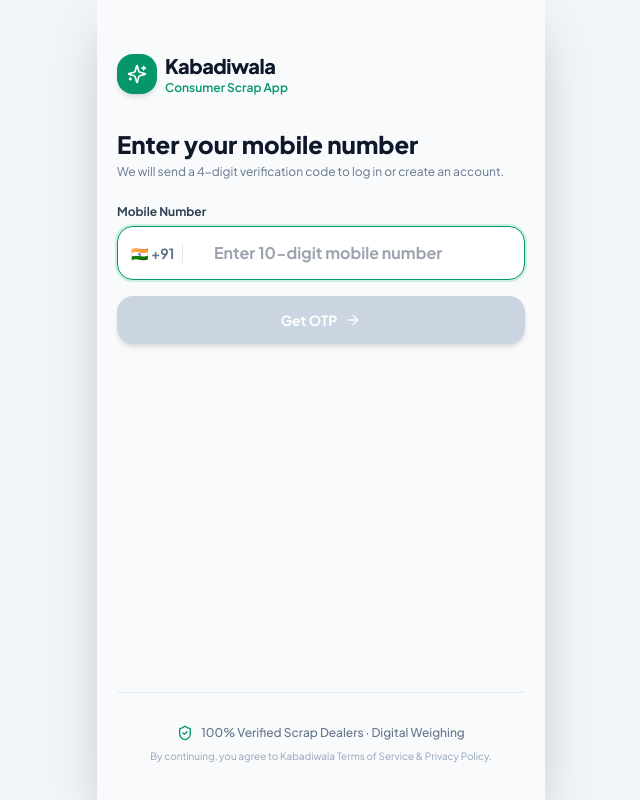
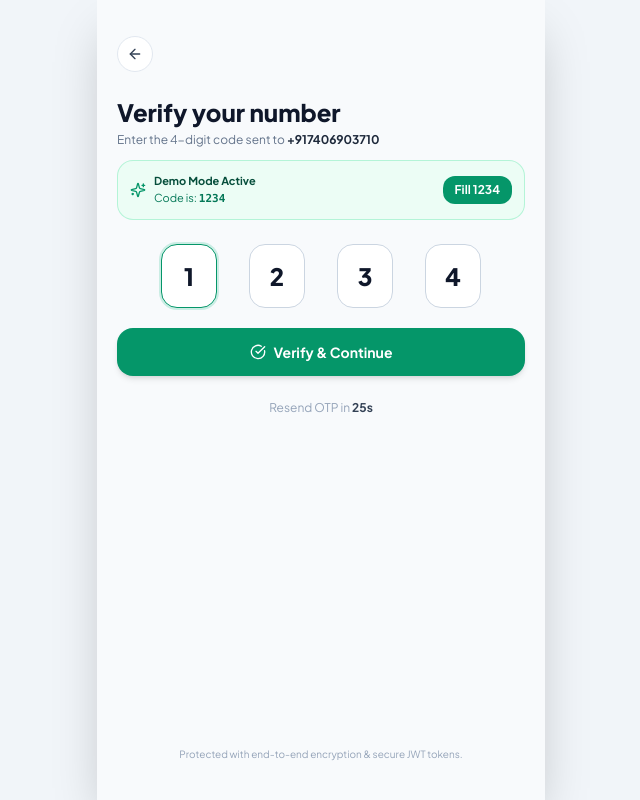
Before and after one commit to Anmolkamath47/Kabadiwala-, a React (Vite) app in the folder frontend/: page /otp-verify in a window 1280 px wide. Before the commit this address led to /login. Shown: the whole page, without its empty margins (319-959 px from the left). Built offline with nearby package versions, Linux system fonts and the light colour scheme; no server answers.

Commit message:
fix(auth): fix OTP verification loop and add pre-filled demo code support

```diff
--- a/frontend/src/pages/OtpVerifyScreen.tsx
+++ b/frontend/src/pages/OtpVerifyScreen.tsx
@@ -8,15 +8,27 @@ export const OtpVerifyScreen: React.FC = () => {
   const navigate = useNavigate();
   const { verifyOtpAndLogin, requestOtp } = useAuth();
 
-  const phone = (location.state as any)?.phone || '';
-  const demoOtp = (location.state as any)?.demoOtp || '1234';
+  const statePhone = (location.state as any)?.phone || '';
+  const [phone] = useState<string>(() => {
+    if (statePhone) {
+      sessionStorage.setItem('kabadiwala_pending_phone', statePhone);
+      return statePhone;
+    }
+    return sessionStorage.getItem('kabadiwala_pending_phone') || '+917406903710';
+  });
 
-  const [otp, setOtp] = useState(['', '', '', '']);
+  // Pre-filled with master demo code 1234
+  const [otp, setOtp] = useState(['1', '2', '3', '4']);
   const [error, setError] = useState<string | null>(null);
   const [isSubmitting, setIsSubmitting] = useState(false);
   const [resendTimer, setResendTimer] = useState(30);
 
-  const inputRefs = useRef<(HTMLInputElement | null)[]>([]);
+  const inputRefs = [
+    useRef<HTMLInputElement>(null),
+    useRef<HTMLInputElement>(null),
+    useRef<HTMLInputElement>(null),
+    useRef<HTMLInputElement>(null),
+  ];
 
   useEffect(() => {
     if (!phone) {
@@ -24,7 +36,7 @@ export const OtpVerifyScreen: React.FC = () => {
       return;
     }
 
-    inputRefs.current[0]?.focus();
+    inputRefs[0].current?.focus();
 
     const interval = setInterval(() => {
       setResendTimer((prev) => (prev > 0 ? prev - 1 : 0));
@@ -34,67 +46,33 @@ export const OtpVerifyScreen: React.FC = () => {
   }, [phone, navigate]);
 
   const handleChange = (index: number, value: string) => {
-    const cleanDigits = value.replace(/\D/g, '');
-
-    if (!cleanDigits) {
-      const newOtp = [...otp];
-      newOtp[index] = '';
-      setOtp(newOtp);
-      return;
-    }
-
-    if (cleanDigits.length > 1) {
-      const newOtp = [...otp];
-      const chars = cleanDigits.slice(0, 4).split('');
-      chars.forEach((c, i) => {
-        if (index + i < 4) {
-          newOtp[index + i] = c;
-        }
-      });
-      setOtp(newOtp);
-      const nextFocus = Math.min(index + chars.length, 3);
-      inputRefs.current[nextFocus]?.focus();
-      return;
-    }
+    if (!/^\d*$/.test(value)) return;
 
     const newOtp = [...otp];
-    newOtp[index] = cleanDigits.slice(-1);
+    newOtp[index] = value.slice(-1);
     setOtp(newOtp);
 
-    if (index < 3) {
-      inputRefs.current[index + 1]?.focus();
+    if (value && index < 3) {
+      inputRefs[index + 1].current?.focus();
     }
   };
 
   const handleKeyDown = (index: number, e: React.KeyboardEvent<HTMLInputElement>) => {
     if (e.key === 'Backspace' && !otp[index] && index > 0) {
-      inputRefs.current[index - 1]?.focus();
+      inputRefs[index - 1].current?.focus();
     }
   };
 
-  const handlePaste = (e: React.ClipboardEvent<HTMLInputElement>) => {
-    e.preventDefault();
-    const pasted = e.clipboardData.getData('text').replace(/\D/g, '').slice(0, 4);
-    if (pasted) {
-      const newOtp = ['', '', '', ''];
-      pasted.split('').forEach((d, i) => {
-        newOtp[i] = d;
-      });
-      setOtp(newOtp);
-      const targetFocus = Math.min(pasted.length, 3);
-      inputRefs.current[targetFocus]?.focus();
-    }
-  };
-
-  const handleAutoFillDemo = () => {
-    const digits = (demoOtp || '1234').split('').slice(0, 4);
-    setOtp(digits);
+  const handleFillDemo = () => {
+    setOtp(['1', '2', '3', '4']);
     setError(null);
-    inputRefs.current[3]?.focus();
   };
 
   const handleVerify = async (e?: React.FormEvent) => {
-    if (e) e.preventDefault();
+    if (e) {
+      e.preventDefault();
+      e.stopPropagation();
+    }
     const fullOtp = otp.join('');
 
     if (fullOtp.length !== 4) {
@@ -106,14 +84,9 @@ export const OtpVerifyScreen: React.FC = () => {
     setIsSubmitting(true);
 
     try {
-      const res = await verifyOtpAndLogin(phone, fullOtp);
-      if (!res.user?.isProfileCompleted || res.isNewUser) {
-        navigate('/onboarding', { replace: true });
-      } else {
-        navigate('/', { replace: true });
-      }
+      await verifyOtpAndLogin(phone, fullOtp);
+      navigate('/', { replace: true });
     } catch (err: any) {
-      console.error('OTP verification error:', err);
       setError(err.response?.data?.message || err.message || 'Invalid OTP. Please check and try again.');
     } finally {
       setIsSubmitting(false);
@@ -126,26 +99,45 @@ export const OtpVerifyScreen: React.FC = () => {
       await requestOtp(phone);
       setResendTimer(30);
       setError(null);
-    } catch {
+    } catch (err: any) {
       setError('Failed to resend OTP.');
     }
   };
 
   return (
-    <div className="min-h-screen bg-slate-50 text-slate-900 flex flex-col justify-between max-w-md mx-auto p-5 shadow-2xl">
+    <div className="min-h-screen bg-slate-50 flex flex-col justify-between max-w-md mx-auto p-5 shadow-2xl">
       <div className="pt-4">
+        {/* Back button */}
         <button
           onClick={() => navigate('/login')}
-          className="w-9 h-9 rounded-full bg-white border border-slate-200 flex items-center justify-center text-slate-600 hover:bg-slate-100 transition shadow-2xs"
+          className="w-9 h-9 rounded-full bg-white border border-slate-200 flex items-center justify-center text-slate-700 hover:bg-slate-100 transition shadow-2xs"
         >
           <ArrowLeft className="w-4 h-4" />
         </button>
 
         <div className="mt-6">
-          <h2 className="text-2xl font-black text-slate-900">Verify Mobile OTP</h2>
+          <h2 className="text-2xl font-extrabold text-slate-900">Verify your number</h2>
           <p className="text-xs text-slate-500 mt-1">
             Enter the 4-digit code sent to <span className="font-bold text-slate-800">{phone}</span>
           </p>
+
+          {/* Quick Demo Fill Helper Banner */}
+          <div className="mt-3 p-3 bg-emerald-50 border border-emerald-200/80 rounded-2xl flex items-center justify-between shadow-xs">
+            <div className="flex items-center space-x-2">
+              <Sparkles className="w-4 h-4 text-emerald-600" />
+              <div>
+                <p className="text-[11px] font-bold text-emerald-900">Demo Mode Active</p>
+                <p className="text-[11px] text-emerald-700">Code is: <span className="font-black font-mono">1234</span></p>
+              </div>
+            </div>
+            <button
+              type="button"
+              onClick={handleFillDemo}
+              className="text-xs font-bold bg-emerald-600 hover:bg-emerald-700 text-white px-3 py-1.5 rounded-xl shadow-xs transition"
+            >
+              Fill 1234
+            </button>
+          </div>
         </div>
 
         {/* OTP Inputs */}
@@ -154,43 +146,24 @@ export const OtpVerifyScreen: React.FC = () => {
             {otp.map((digit, idx) => (
               <input
                 key={idx}
-                ref={(el) => {
-                  inputRefs.current[idx] = el;
-                }}
+                ref={inputRefs[idx]}
                 type="text"
                 inputMode="numeric"
-                pattern="[0-9]*"
-                maxLength={idx === 0 ? 4 : 1}
+                maxLength={1}
                 value={digit}
                 onChange={(e) => handleChange(idx, e.target.value)}
                 onKeyDown={(e) => handleKeyDown(idx, e)}
-                onPaste={handlePaste}
                 className="w-14 h-16 text-center text-2xl font-extrabold text-slate-900 bg-white border border-slate-300 focus:border-emerald-600 focus:ring-2 focus:ring-emerald-500/20 rounded-2xl outline-none shadow-2xs transition"
               />
             ))}
           </div>
 
-          <div className="flex justify-center">
-            <button
-              type="button"
-              onClick={handleAutoFillDemo}
-              className="inline-flex items-center space-x-1.5 px-3 py-1.5 rounded-full text-xs font-bold bg-emerald-50 text-emerald-700 border border-emerald-200 hover:bg-emerald-100 transition cursor-pointer"
-            >
-              <Sparkles className="w-3.5 h-3.5 text-emerald-600" />
-              <span>Auto-fill Demo Code: {demoOtp || '1234'}</span>
-            </button>
-          </div>
-
-          {error && (
-            <div className="p-3 bg-rose-50 border border-rose-200 rounded-xl">
-              <p className="text-xs text-rose-600 font-semibold text-center">{error}</p>
-            </div>
-          )}
+          {error && <p className="text-xs text-rose-600 font-semibold text-center">{error}</p>}
 
           <button
             type="submit"
             disabled={isSubmitting || otp.some((d) => !d)}
-            className="w-full bg-emerald-600 hover:bg-emerald-700 disabled:bg-slate-300 text-white font-bold py-3.5 px-4 rounded-2xl text-sm flex items-center justify-center space-x-2 transition shadow-md"
+            className="w-full bg-emerald-600 hover:bg-emerald-700 disabled:bg-slate-300 text-white font-bold py-3.5 px-4 rounded-2xl text-sm flex items-center justify-center space-x-2 transition shadow-md cursor-pointer"
           >
             <CheckCircle className="w-4 h-4" />
             <span>{isSubmitting ? 'Verifying...' : 'Verify & Continue'}</span>
```
Also changed, not shown: 2 other files (tests, documents, lock files or other folders).
